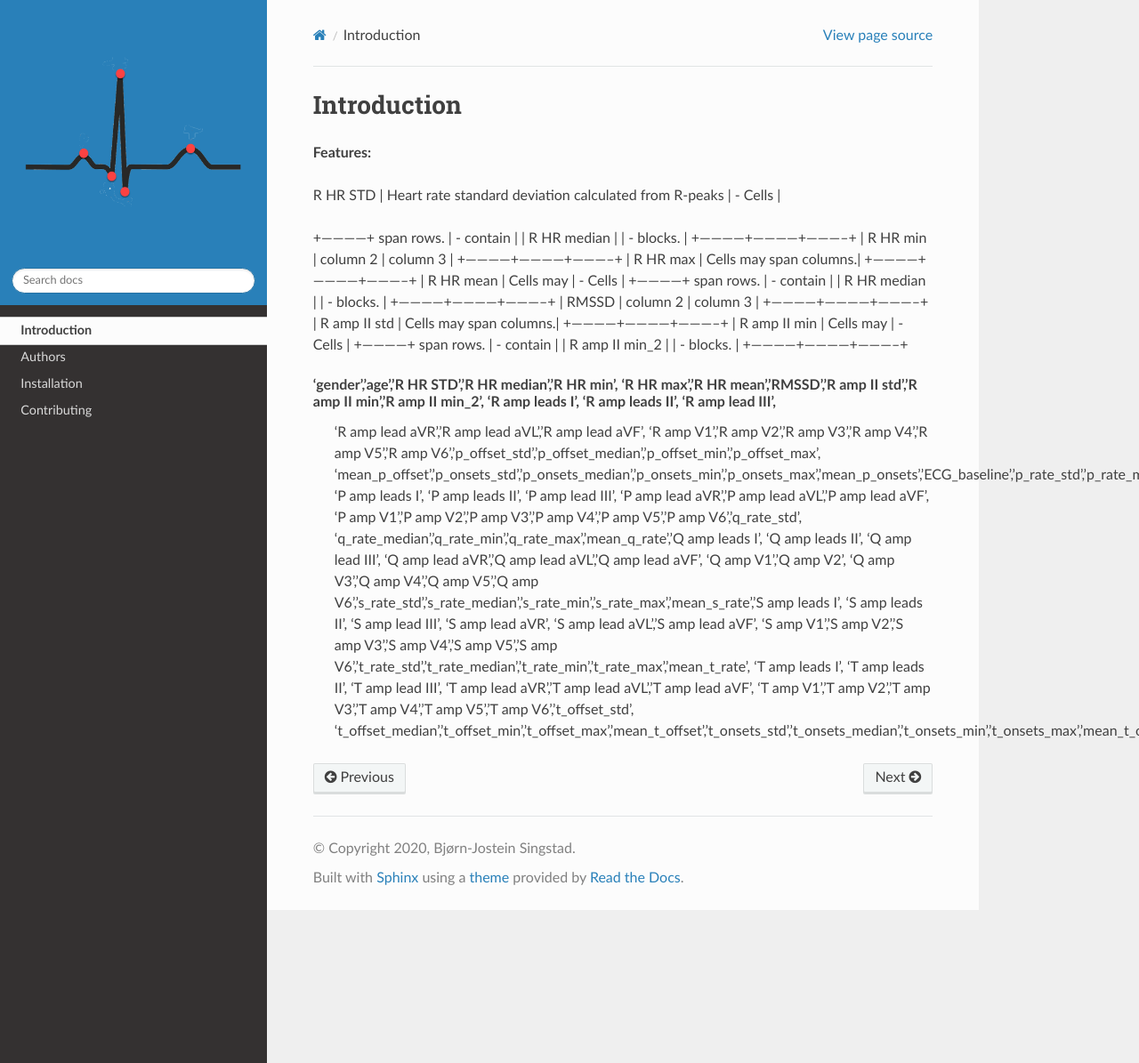
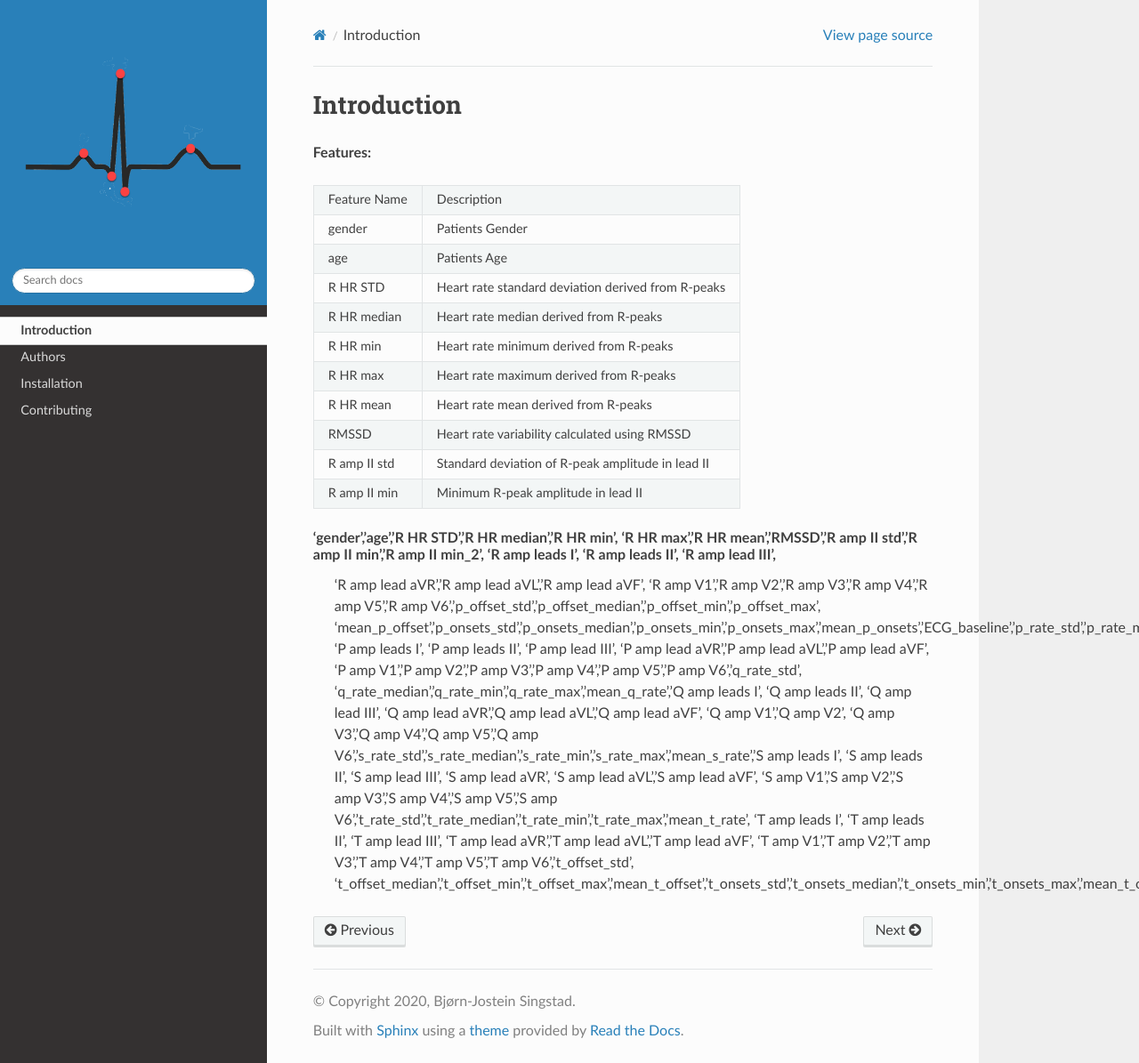
Before and after one commit to Bsingstad/ECG-featurizer, a Sphinx documentation site: the page built from docs/source/introduction.rst, in a window 1280 px wide and 1195 px high. Shown: the whole window at 89% size. Built offline with Sphinx 7.4.7 and the Read the Docs theme 2.0.0, drawn with Linux system fonts in a browser that asks for light colours.

Commit message:
Update introduction.rst

```diff
--- a/docs/source/introduction.rst
+++ b/docs/source/introduction.rst
@@ -3,49 +3,29 @@
 
 **Features:**
 
-============    ==================
-Feature name    Description
-------------    ------------------
-  A             B
-============    ==================
- gender           Patients gender
- age              Patients age
- True            True
- True            True
-=============   ==================
-
-
-+----------------+---------------+-----------+
-|   |    | Header 3  |
-+================+===============+===========+
-| gender | Patients gender  | column 3  |
-+--------+------------------+-----------+
-| age    | Patients age     |           |
-+--------+------------------+-----------+
-
-
-
-
-| R HR STD | Heart rate standard deviation calculated from R-peaks | - Cells   |
-+------------+ span rows. | - contain |
-| R HR median |            | - blocks. |
-+------------+------------+-----------+
-| R HR min | column 2   | column 3  |
-+------------+------------+-----------+
-| R HR max | Cells may span columns.|
-+------------+------------+-----------+
-| R HR mean | Cells may  | - Cells   |
-+------------+ span rows. | - contain |
-| R HR median |            | - blocks. |
-+------------+------------+-----------+
-| RMSSD | column 2   | column 3  |
-+------------+------------+-----------+
-| R amp II std | Cells may span columns.|
-+------------+------------+-----------+
-| R amp II min | Cells may  | - Cells   |
-+------------+ span rows. | - contain |
-| R amp II min_2 |            | - blocks. |
-+------------+------------+-----------+
++--------------+----------------------------------------------------+
+| Feature Name | Description                                        |
++--------------+----------------------------------------------------+
+| gender       | Patients Gender                                    |
++--------------+----------------------------------------------------+
+| age          | Patients Age                                       |
++--------------+----------------------------------------------------+
+| R HR STD     | Heart rate standard deviation derived from R-peaks |
++--------------+----------------------------------------------------+
+| R HR median  | Heart rate median derived from R-peaks             |
++--------------+----------------------------------------------------+
+| R HR min     | Heart rate minimum derived from R-peaks            |
++--------------+----------------------------------------------------+
+| R HR max     | Heart rate maximum derived from R-peaks            |
++--------------+----------------------------------------------------+
+| R HR mean    | Heart rate mean derived from R-peaks               |
++--------------+----------------------------------------------------+
+| RMSSD        | Heart rate variability calculated using RMSSD      |
++--------------+----------------------------------------------------+
+| R amp II std | Standard deviation of R-peak amplitude in lead II  |
++--------------+----------------------------------------------------+
+| R amp II min | Minimum R-peak amplitude in lead II                |
++--------------+----------------------------------------------------+
 
 'gender','age','R HR STD','R HR median','R HR min', 'R HR max','R HR mean','RMSSD','R amp II std','R amp II min','R amp II min_2', 'R amp leads I', 'R amp leads II', 'R amp lead III',
                 'R amp lead aVR','R amp lead aVL','R amp lead aVF', 'R amp V1','R amp V2','R amp V3','R amp V4','R amp V5','R amp V6','p_offset_std','p_offset_median','p_offset_min','p_offset_max',
```
